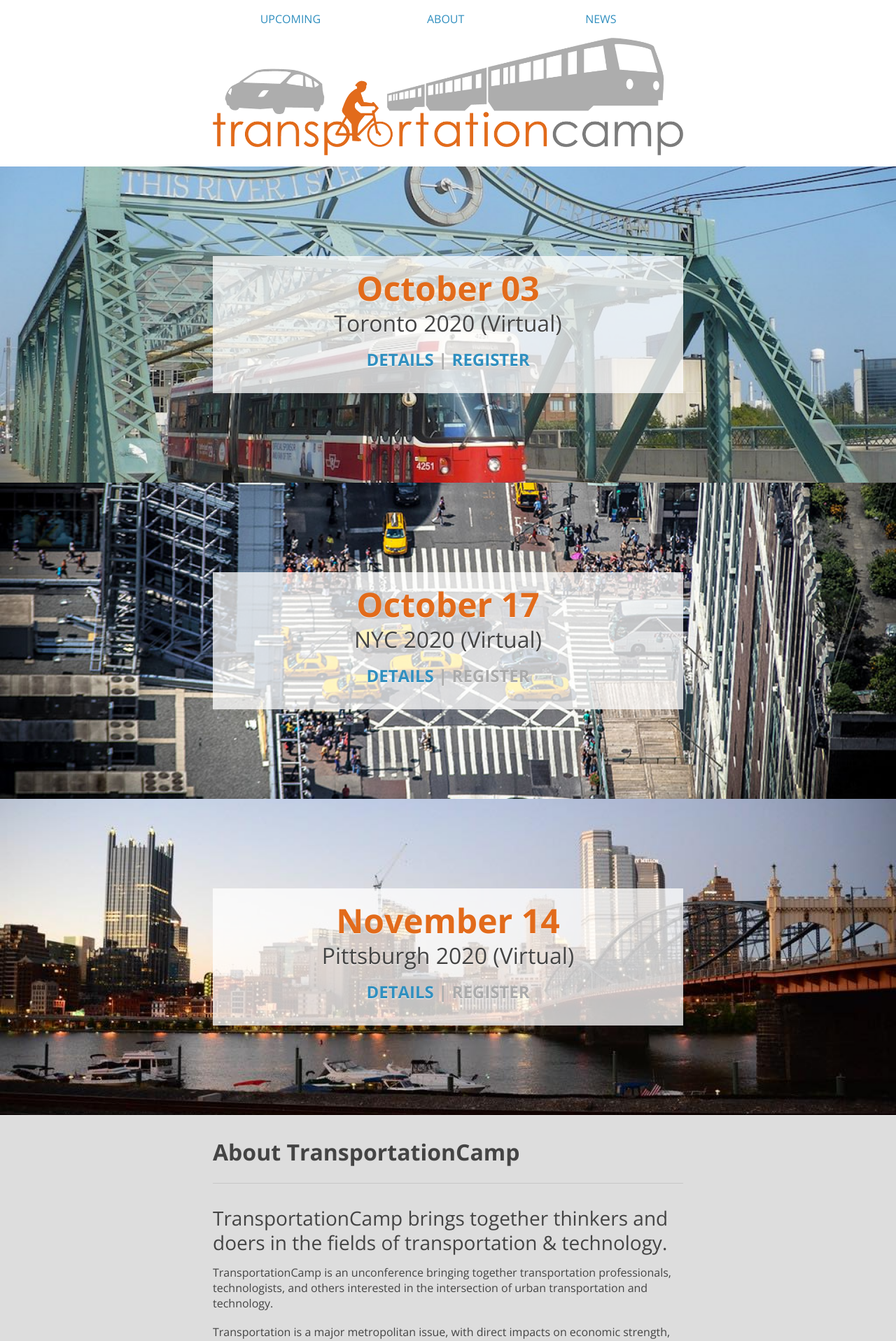
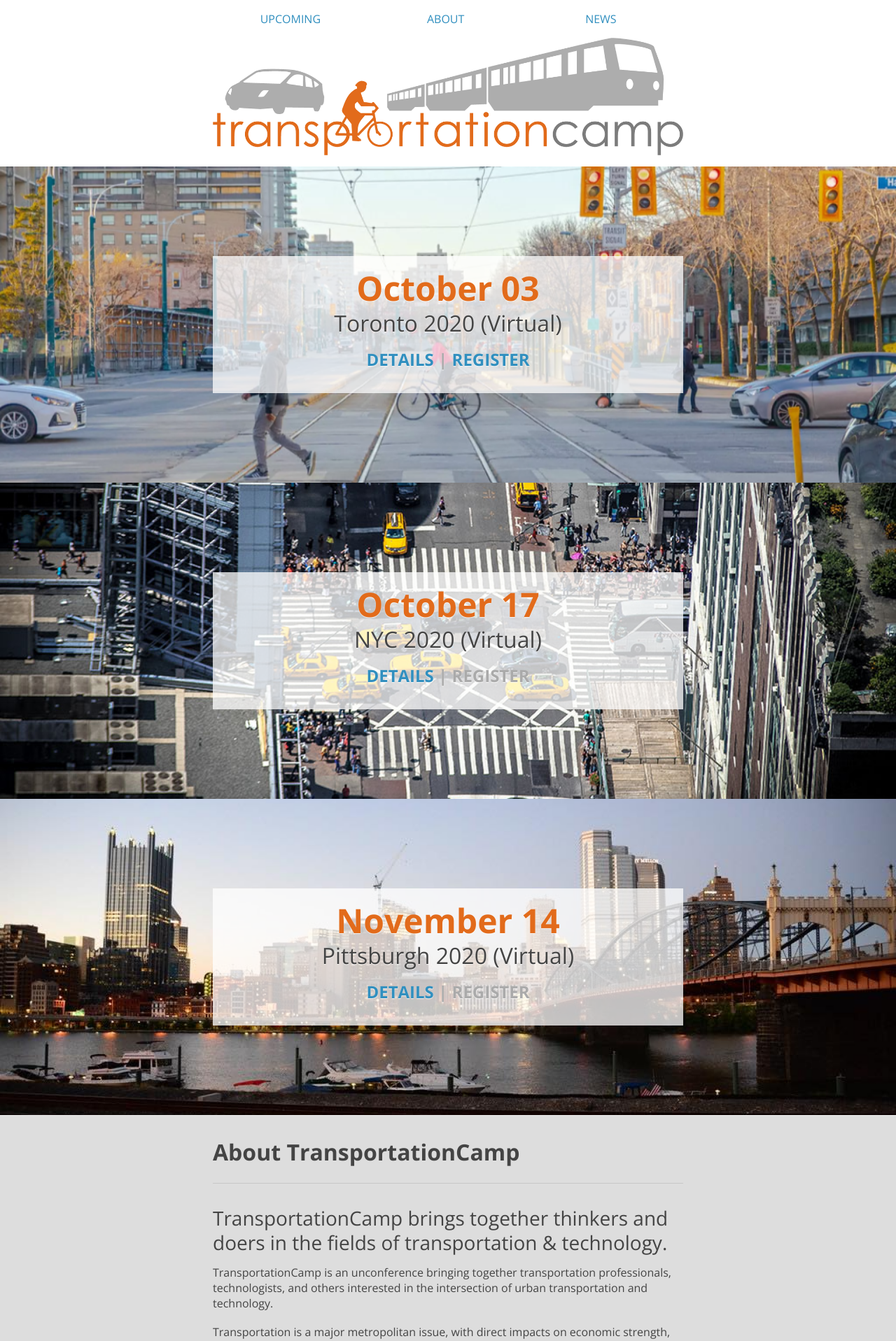
Before and after one commit to transpocamp/transportationcamp.org, a Jekyll site: the page built from index.html, in a window 1280 px wide. Shown: the top 1917 px of the page at 70% size. Built offline with Jekyll 4.4.1, drawn with Linux system fonts in a browser that asks for light colours; nearby versions of some CDN libraries.

Commit message:
Toronto photo update (#34)
* Adds toronto photo

* Update Toronto photo on webpage

```diff
--- a/_data/events.yml
+++ b/_data/events.yml
@@ -348,7 +348,7 @@
   date: 2020-10-03 23:59:59
   url: /events/toronto2020
   register_url: https://transportationcamptoronto2020.eventbrite.ca/
-  background_img: toronto.jpg
+  background_img: toronto-2020.PNG
 
 - title: NYC 2020 (Virtual)
   date: 2020-10-17 23:59:59
```
Also changed, not shown: assets/images/toronto-2020.PNG (added).
